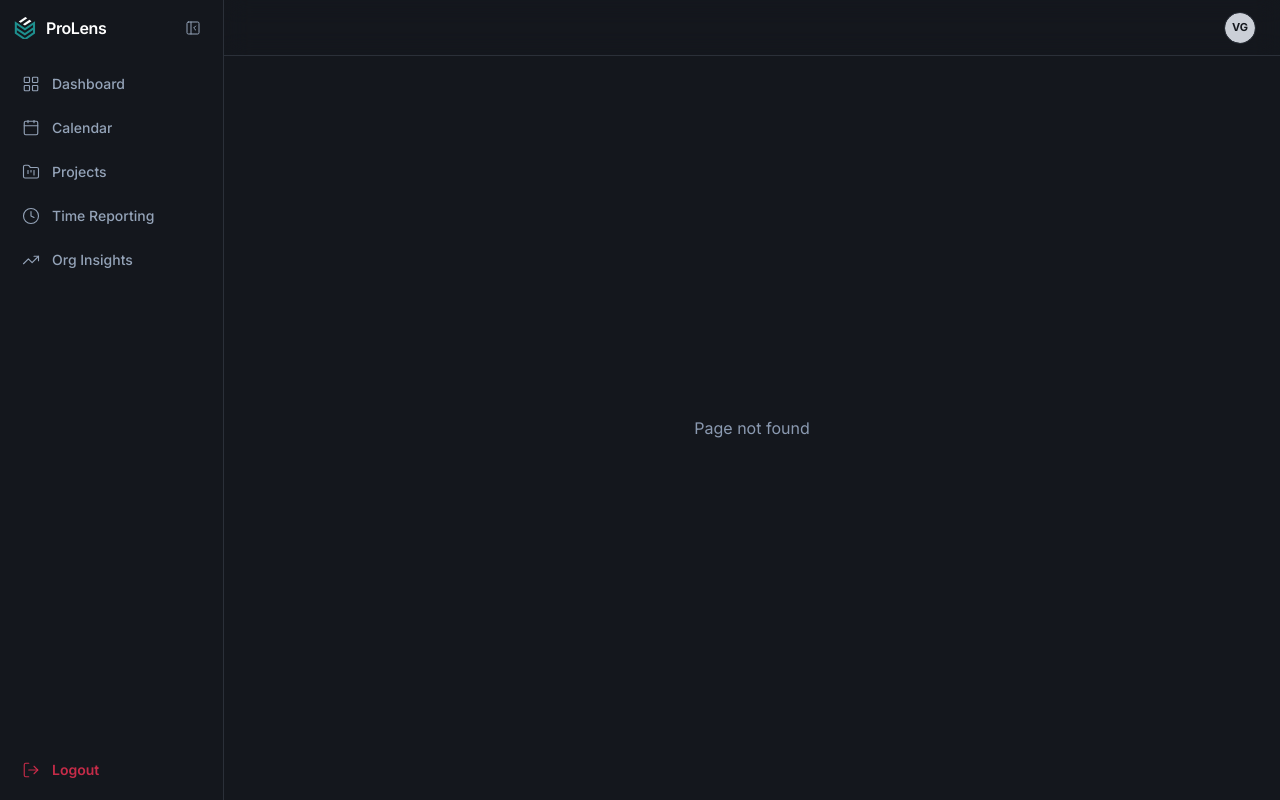
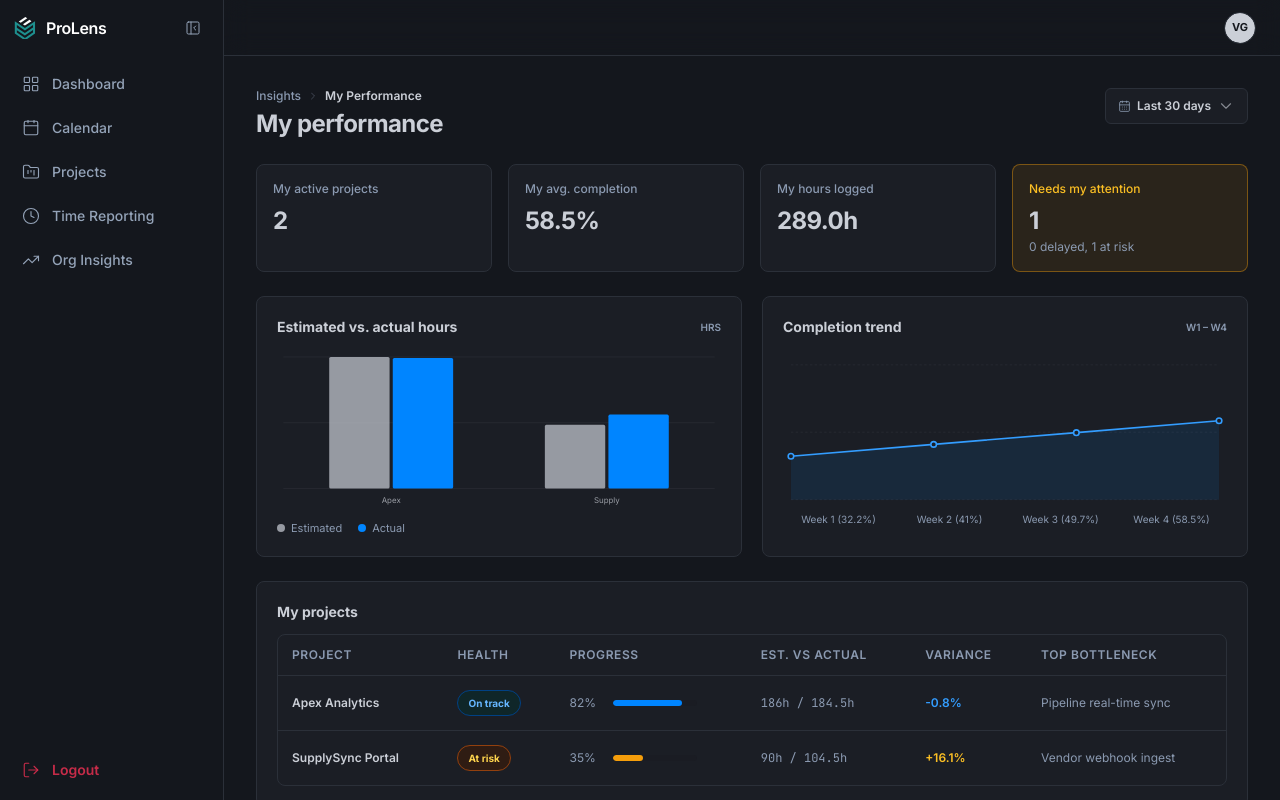
Before and after one commit to Vaishnavgopal36/ProLens-frontend, a React (Vite) app: page /my-insights in a window 1280 px wide. Before the commit this address had no page. Built offline with nearby package versions, Linux system fonts and the light colour scheme.

Commit message:
feat: update user role to employee, add personal insights route, and enhance Org Insights page for personal project tracking

```diff
--- a/src/app/routes.tsx
+++ b/src/app/routes.tsx
@@ -38,6 +38,10 @@ export const router = createBrowserRouter([
         element: <OrgInsightsPage />,
       },
       {
+        path: "my-insights",
+        element: <OrgInsightsPage scope="personal" />,
+      },
+      {
         path: "*",
         element: (
           <div className="flex h-full items-center justify-center p-8 text-muted-foreground">
--- a/src/components/composed/app-sidebar.tsx
+++ b/src/components/composed/app-sidebar.tsx
@@ -36,7 +36,7 @@ const ROLE_NAV_ITEMS: Record<UserRole, NavItem[]> = {
     { title: "Calendar", href: "#calendar", icon: Calendar },
     { title: "Projects", href: "/projects", icon: FolderKanban },
     { title: "Time Reporting", href: "#timesheets", icon: Clock },
-    { title: "My Insights", href: "#insights", icon: TrendingUp },
+    { title: "My Insights", href: "/my-insights", icon: TrendingUp },
   ],
   manager: [
     { title: "Dashboard", href: "/dashboard", icon: LayoutGrid },
--- a/src/features/org-insights/pages/org-insights-page.tsx
+++ b/src/features/org-insights/pages/org-insights-page.tsx
@@ -103,6 +103,9 @@ const PROJECTS: ProjectPerf[] = [
   },
 ];
 
+// Projects the signed-in employee is staffed on, for the "My Insights" scope.
+const MY_PROJECT_IDS = ["p-1", "p-4"];
+
 const HEALTH_BADGE_CLASSES: Record<ProjectHealth, string> = {
   "On track":
     "bg-teal-50 text-teal-700 border-teal-200 dark:bg-teal-950/50 dark:text-teal-300 dark:border-teal-800",
@@ -127,7 +130,11 @@ const COMPLETION_TREND = [
   { label: "Week 4", value: 68.4 },
 ];
 
-function EstimatedVsActualChart() {
+interface EstimatedVsActualChartProps {
+  projects: ProjectPerf[];
+}
+
+function EstimatedVsActualChart({ projects }: EstimatedVsActualChartProps) {
   const width = 560;
   const height = 200;
   const padL = 8;
@@ -138,9 +145,9 @@ function EstimatedVsActualChart() {
   const plotH = height - padT - padB;
 
   const maxHours = Math.max(
-    ...PROJECTS.map((p) => Math.max(p.estimated, p.actual)),
+    ...projects.map((p) => Math.max(p.estimated, p.actual)),
   );
-  const groupW = plotW / PROJECTS.length;
+  const groupW = plotW / projects.length;
   const barW = groupW * 0.28;
 
   return (
@@ -157,7 +164,7 @@ function EstimatedVsActualChart() {
         />
       ))}
 
-      {PROJECTS.map((project, i) => {
+      {projects.map((project, i) => {
         const groupX = padL + i * groupW + groupW / 2;
         const estH = (project.estimated / maxHours) * plotH;
         const actH = (project.actual / maxHours) * plotH;
@@ -196,7 +203,16 @@ function EstimatedVsActualChart() {
   );
 }
 
-function CompletionTrendChart() {
+interface TrendPoint {
+  label: string;
+  value: number;
+}
+
+interface CompletionTrendChartProps {
+  trend: TrendPoint[];
+}
+
+function CompletionTrendChart({ trend }: CompletionTrendChartProps) {
   const width = 560;
   const height = 200;
   const padL = 10;
@@ -206,15 +222,12 @@ function CompletionTrendChart() {
   const plotW = width - padL - padR;
   const plotH = height - padT - padB;
 
-  const xFor = (i: number) =>
-    padL + (i / (COMPLETION_TREND.length - 1)) * plotW;
+  const xFor = (i: number) => padL + (i / (trend.length - 1)) * plotW;
   const yFor = (value: number) => padT + plotH - (value / 100) * plotH;
 
-  const points = COMPLETION_TREND.map(
-    (d, i) => `${xFor(i)},${yFor(d.value)}`,
-  ).join(" ");
+  const points = trend.map((d, i) => `${xFor(i)},${yFor(d.value)}`).join(" ");
   const areaPoints = `${xFor(0)},${padT + plotH} ${points} ${xFor(
-    COMPLETION_TREND.length - 1,
+    trend.length - 1,
   )},${padT + plotH}`;
 
   return (
@@ -242,7 +255,7 @@ function CompletionTrendChart() {
         className="stroke-teal-600 dark:stroke-teal-400"
         strokeWidth={2}
       />
-      {COMPLETION_TREND.map((d, i) => (
+      {trend.map((d, i) => (
         <circle
           key={d.label}
           cx={xFor(i)}
@@ -256,9 +269,15 @@ function CompletionTrendChart() {
   );
 }
 
-export function OrgInsightsPage() {
+interface OrgInsightsPageProps {
+  /** "personal" scopes everything to the signed-in employee's own projects. */
+  scope?: "org" | "personal";
+}
+
+export function OrgInsightsPage({ scope = "org" }: OrgInsightsPageProps) {
   const isLoading = useSimulatedLoading();
   const [period, setPeriod] = React.useState("30d");
+  const isPersonal = scope === "personal";
 
   if (isLoading) {
     return (
@@ -274,12 +293,30 @@ export function OrgInsightsPage() {
     );
   }
 
-  const activeProjects = PROJECTS.length;
-  const avgCompletion = 68.4;
-  const totalHoursLogged = PROJECTS.reduce((s, p) => s + p.actual, 0);
-  const atRisk = PROJECTS.filter((p) => p.health === "At risk").length;
-  const delayed = PROJECTS.filter((p) => p.health === "Delayed").length;
+  const scopedProjects = isPersonal
+    ? PROJECTS.filter((p) => MY_PROJECT_IDS.includes(p.id))
+    : PROJECTS;
+
+  const activeProjects = scopedProjects.length;
+  const avgCompletion = isPersonal
+    ? Math.round(
+        (scopedProjects.reduce((s, p) => s + p.progress, 0) /
+          scopedProjects.length) *
+          10,
+      ) / 10
+    : 68.4;
+  const totalHoursLogged = scopedProjects.reduce((s, p) => s + p.actual, 0);
+  const atRisk = scopedProjects.filter((p) => p.health === "At risk").length;
+  const delayed = scopedProjects.filter((p) => p.health === "Delayed").length;
   const needsAttention = atRisk + delayed;
+
+  const trend = isPersonal
+    ? COMPLETION_TREND.map((d, i) => ({
+        ...d,
+        value:
+          Math.round(avgCompletion * (0.55 + i * 0.15) * 10) / 10,
+      }))
+    : COMPLETION_TREND;
 
   return (
     <div className="space-y-6">
@@ -290,11 +327,11 @@ export function OrgInsightsPage() {
             <span>Insights</span>
             <Icon icon={ChevronRight} size={12} className="opacity-50" />
             <span className="text-foreground font-semibold">
-              Portfolio Performance
+              {isPersonal ? "My Performance" : "Portfolio Performance"}
             </span>
           </div>
           <h1 className="text-2xl font-bold tracking-tight text-foreground">
-            Project performance
+            {isPersonal ? "My performance" : "Project performance"}
           </h1>
         </div>
 
@@ -319,7 +356,7 @@ export function OrgInsightsPage() {
       <div className="grid grid-cols-2 lg:grid-cols-4 gap-4">
         <Card className="p-4 shadow-xs border-border-subtle bg-canvas-surface">
           <p className="text-xs font-medium text-muted-foreground">
-            Active projects
+            {isPersonal ? "My active projects" : "Active projects"}
           </p>
           <p className="mt-2 text-2xl font-bold tracking-tight text-foreground">
             {activeProjects}
@@ -328,7 +365,7 @@ export function OrgInsightsPage() {
 
         <Card className="p-4 shadow-xs border-border-subtle bg-canvas-surface">
           <p className="text-xs font-medium text-muted-foreground">
-            Avg. completion
+            {isPersonal ? "My avg. completion" : "Avg. completion"}
           </p>
           <div className="mt-2 flex items-baseline gap-2">
             <span className="text-2xl font-bold tracking-tight text-foreground">
@@ -339,7 +376,7 @@ export function OrgInsightsPage() {
 
         <Card className="p-4 shadow-xs border-border-subtle bg-canvas-surface">
           <p className="text-xs font-medium text-muted-foreground">
-            Total hours logged
+            {isPersonal ? "My hours logged" : "Total hours logged"}
           </p>
           <p className="mt-2 text-2xl font-bold tracking-tight text-foreground">
             {totalHoursLogged.toFixed(1)}h
@@ -361,7 +398,7 @@ export function OrgInsightsPage() {
                 : "text-muted-foreground",
             )}
           >
-            Needs attention
+            {isPersonal ? "Needs my attention" : "Needs attention"}
           </p>
           <p className="mt-2 text-2xl font-bold tracking-tight text-foreground">
             {needsAttention}
@@ -383,7 +420,7 @@ export function OrgInsightsPage() {
               HRS
             </span>
           </div>
-          <EstimatedVsActualChart />
+          <EstimatedVsActualChart projects={scopedProjects} />
           <div className="mt-3 flex items-center gap-4 text-[11px] text-muted-foreground">
             <span className="flex items-center gap-1.5">
               <span className="h-2 w-2 rounded-sm bg-navy-500 dark:bg-foreground/70" />
@@ -405,9 +442,9 @@ export function OrgInsightsPage() {
               W1 – W4
             </span>
           </div>
-          <CompletionTrendChart />
+          <CompletionTrendChart trend={trend} />
           <div className="mt-1 grid grid-cols-4 text-center text-[10px] text-muted-foreground">
-            {COMPLETION_TREND.map((d) => (
+            {trend.map((d) => (
               <span key={d.label}>
                 {d.label} ({d.value}%)
               </span>
@@ -419,7 +456,7 @@ export function OrgInsightsPage() {
       {/* Project performance table */}
       <Card className="p-5 shadow-xs border-border-subtle bg-canvas-surface overflow-x-auto">
         <h3 className="text-sm font-bold text-foreground mb-3">
-          Project performance
+          {isPersonal ? "My projects" : "Project performance"}
         </h3>
         <Table>
           <TableHeader>
@@ -433,7 +470,7 @@ export function OrgInsightsPage() {
             </TableRow>
           </TableHeader>
           <TableBody>
-            {PROJECTS.map((project) => {
+            {scopedProjects.map((project) => {
               const variance =
                 Math.round(
                   ((project.actual - project.estimated) / project.estimated) *
```
